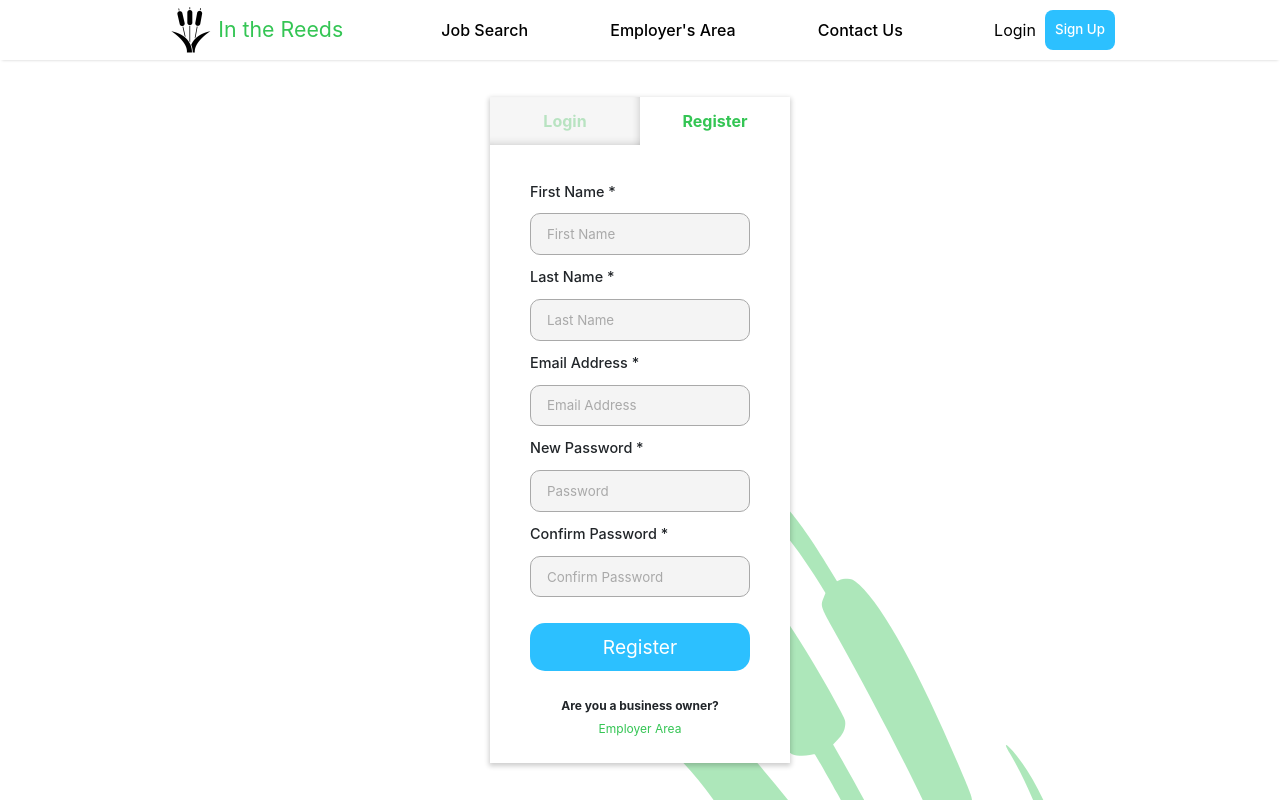
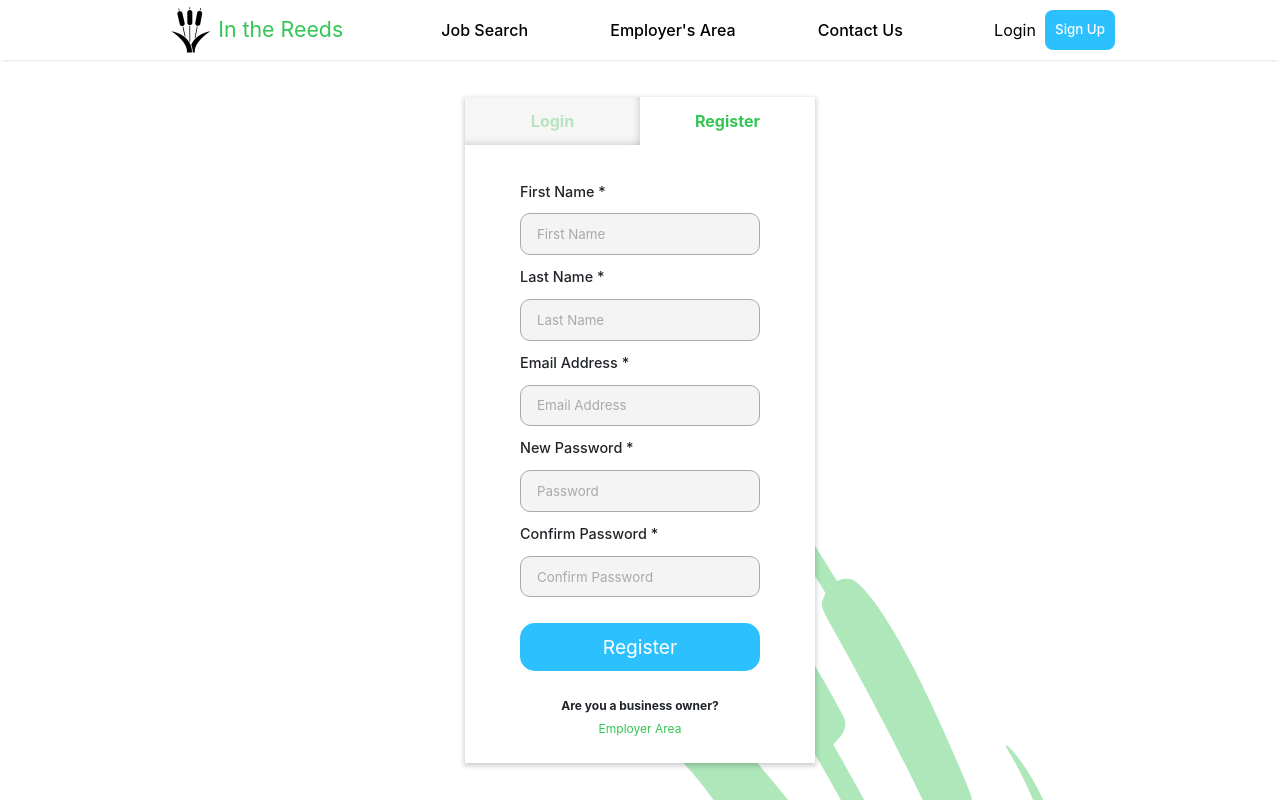
Before and after one commit to harv-ma/com3014_group18, a React (Create React App) app in the folder client/: page /register in a window 1280 px wide. Built offline with nearby package versions, Linux system fonts and the light colour scheme.

Commit message:
Minor style changes to login page

```diff
--- a/client/src/pages/Login/Login.scss
+++ b/client/src/pages/Login/Login.scss
@@ -8,7 +8,7 @@
 }
 
 .tab-container {
-    max-width: 300px;
+    max-width: 350px;
     min-height: 300px;
     width: 100%;
     margin: 0 auto;
@@ -65,7 +65,7 @@
     padding-top: 1.5rem;
 
     &>div {
-        max-width: 220px;
+        max-width: 240px;
     }
 
     button {
@@ -81,7 +81,7 @@
     padding-top: 1.5rem;
 
     &>div {
-        max-width: 220px;
+        max-width: 240px;
     }
 
     button {
```
